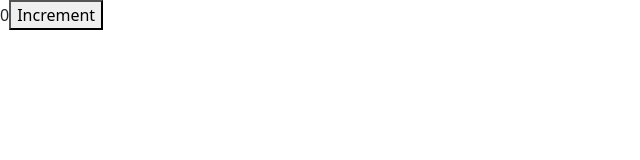
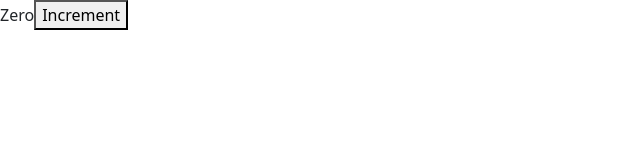
Before and after one commit to maxcheever/counter-app, a React (Create React App) app: page / in a window 1280 px wide. Shown: the top 160 px of the page, without its empty margins (0-640 px from the left). Built offline with nearby package versions, Linux system fonts and the light colour scheme.

Commit message:
added formatCount

```diff
--- a/src/components/counter.jsx
+++ b/src/components/counter.jsx
@@ -2,17 +2,22 @@
 
 class Counter extends Component {
     state = {
-        count: 0,
+        count: 0
     };
 
   render() {
     return (
       <React.Fragment>
-        <span>{this.state.count}</span>
+        <span>{this.formatCount()}</span>
         <button>Increment</button>
       </React.Fragment>
     );
   }
+
+  formatCount() {
+      const { count } = this.state;
+      return count === 0 ? 'Zero' : count;
+  }
 }
 
 export default Counter;
```
